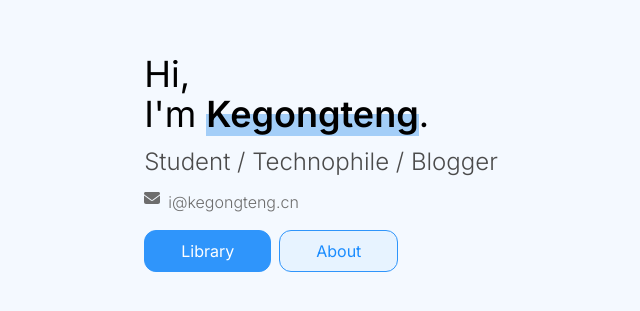
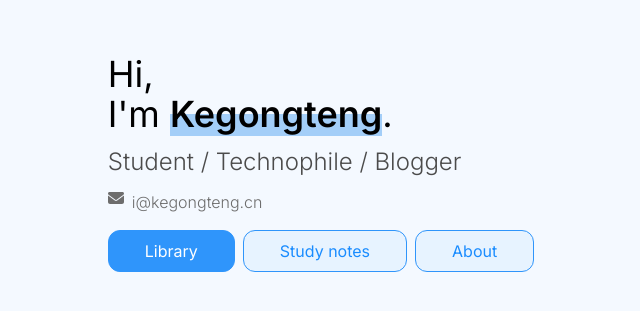
Before and after one commit to gtxykn0504/Homepage-2024, a Next.js app: page / in a window 1280 px wide. Shown: the part 237-548 px from the top of the page, without its empty margins (319-959 px from the left). Built offline with nearby package versions, Linux system fonts and the light colour scheme.

Commit message:
page.tsx

```diff
--- a/app/page.tsx
+++ b/app/page.tsx
@@ -51,6 +51,9 @@ export default function Home() {
           <ButtonPrimary text="Library" link="https://kegongteng.cn" />
           </span>
           <span className="ml-2">
+            <ButtonLight text="Study notes" link="https://tech.kegongteng.cn/" />
+          </span>
+          <span className="ml-2">
             <ButtonLight text="About" link="https://zheary.cn" />
           </span>
         </div>
```
